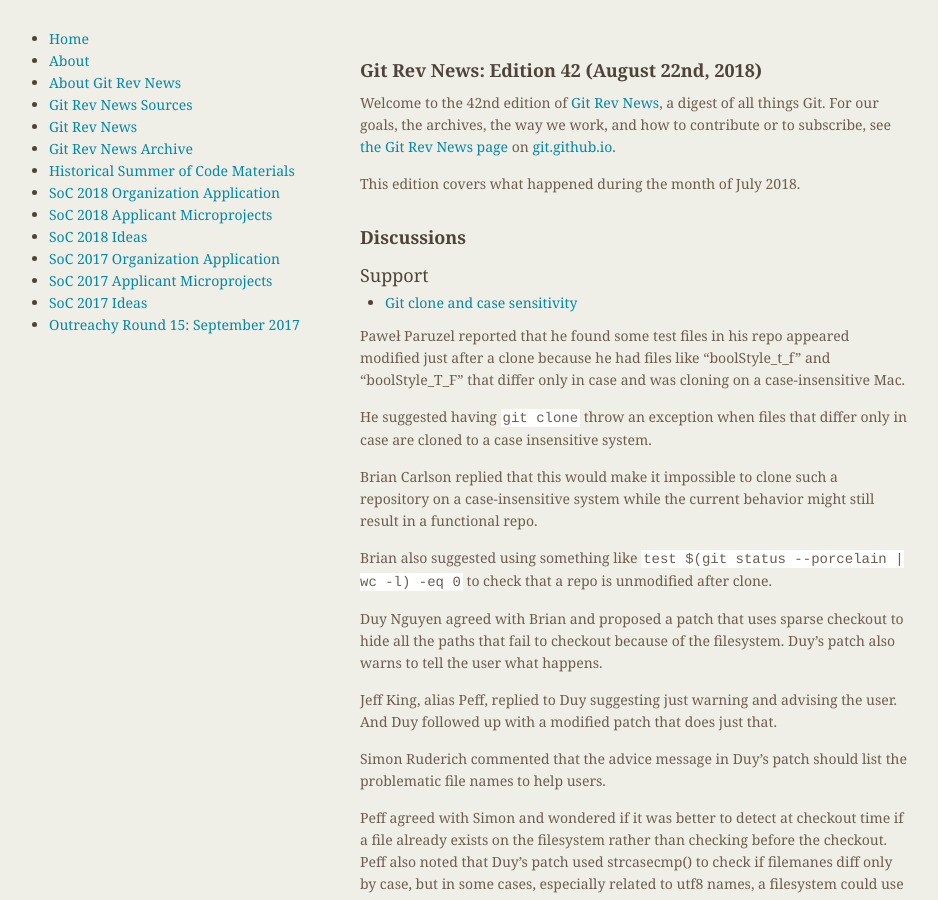
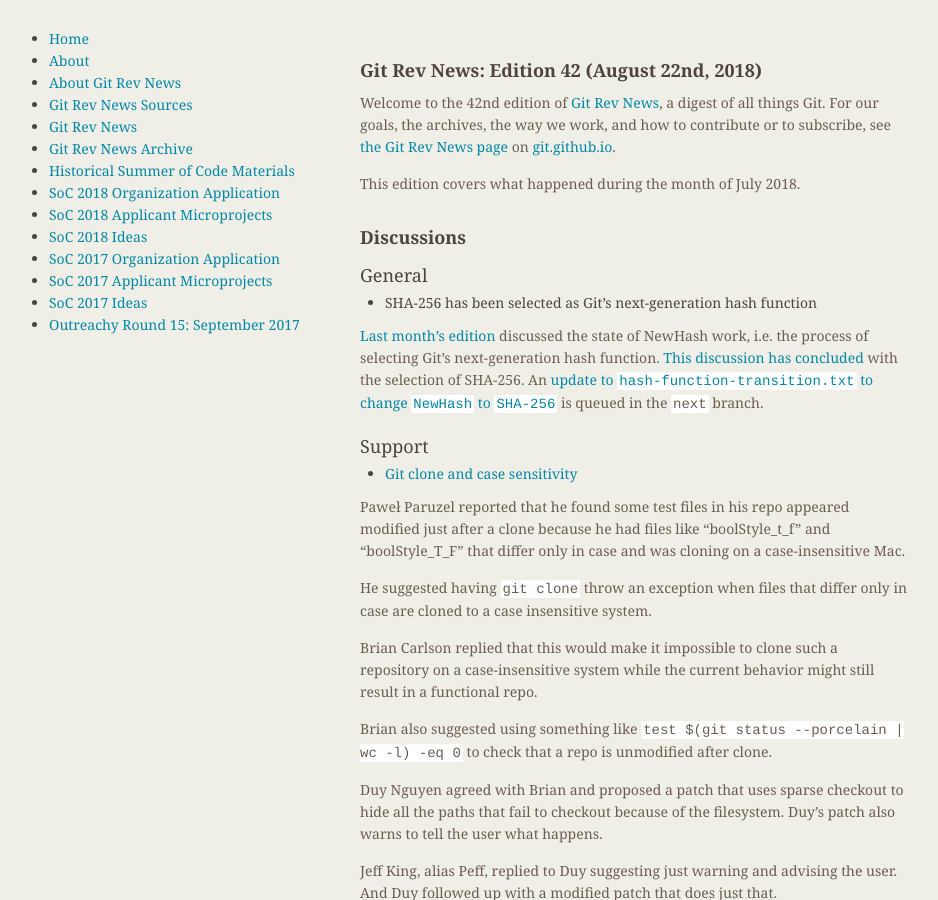
Before and after one commit to git/git.github.io, a Jekyll site: the page built from rev_news/drafts/edition-42.md, in a window 1280 px wide and 900 px high. Shown: the whole window, without its empty margins (174-1112 px from the left). Built offline with Jekyll 4.4.1, drawn with Linux system fonts in a browser that asks for light colours.

Commit message:
rn-42: mention the selection of SHA-256 as NewHash

```diff
--- a/rev_news/drafts/edition-42.md
+++ b/rev_news/drafts/edition-42.md
@@ -17,9 +17,19 @@
 
 ## Discussions
 
-<!---
 ### General
--->
+
+* SHA-256 has been selected as Git's next-generation hash function
+
+[Last month's
+edition](https://git.github.io/rev_news/2018/07/18/edition-41/#discussions)
+discussed the state of NewHash work, i.e. the process of selecting
+Git's next-generation hash function. [This discussion has
+concluded](https://public-inbox.org/git/20180724190136.GA5@0f3cdde9c159/)
+with the selection of SHA-256. An [update to
+`hash-function-transition.txt` to change `NewHash` to
+`SHA-256`](https://github.com/git/git/blob/master/Documentation/technical/hash-function-transition.txt)
+is queued in the `next` branch.
 
 <!---
 ### Reviews
```
